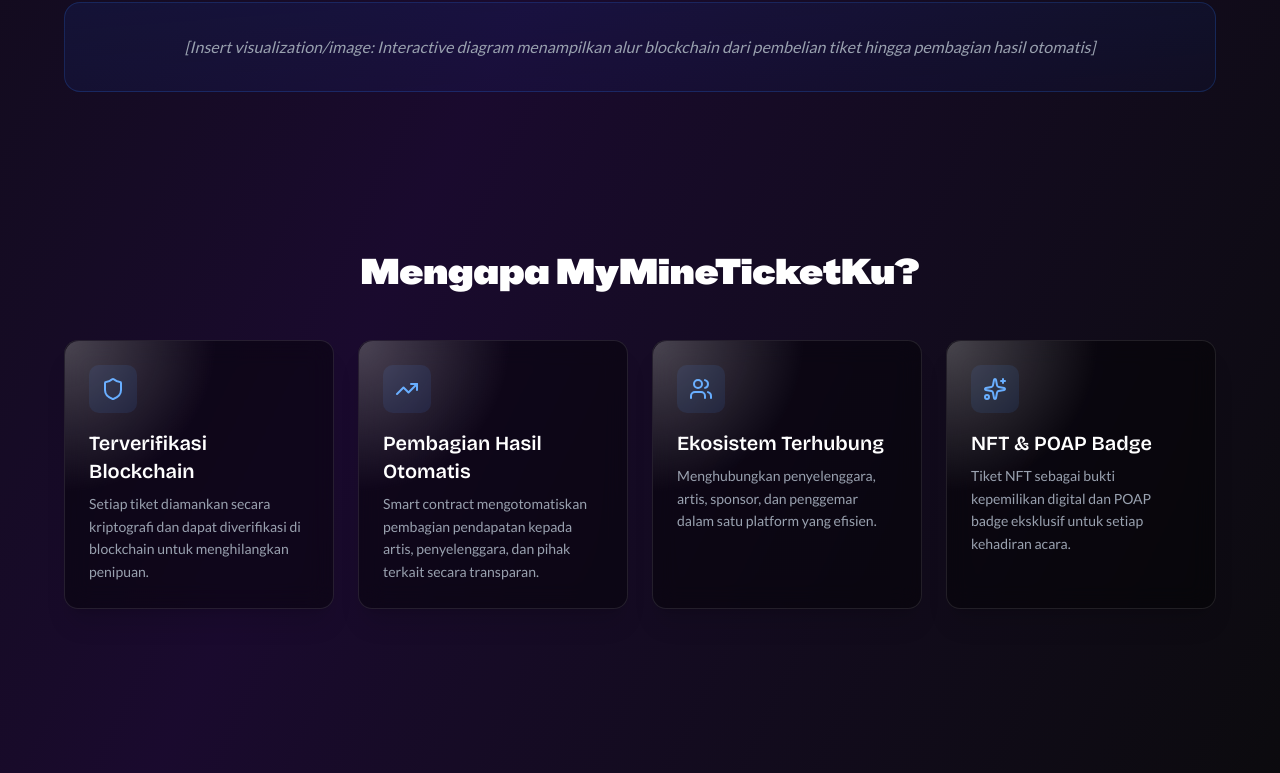
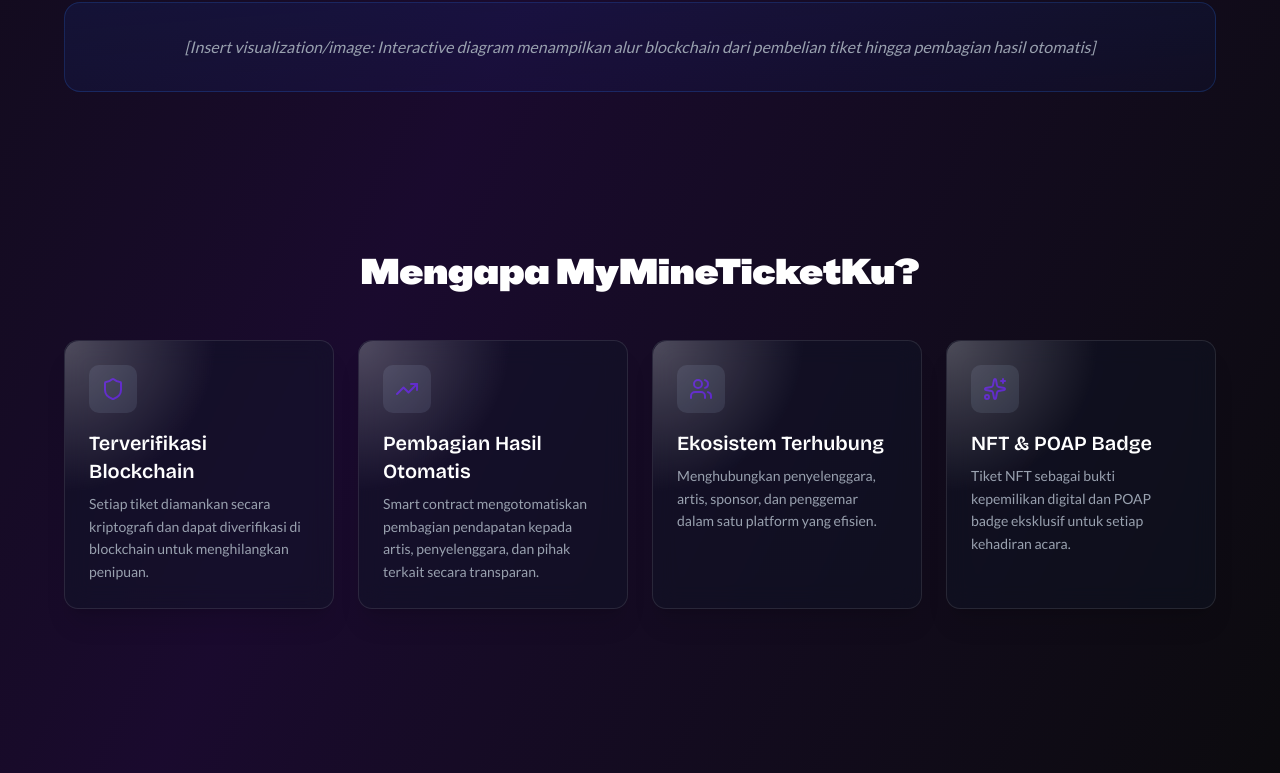
Before and after one commit to MaulRai/my-mine-ticket-ku-fe, a Next.js app: page / in a window 1280 px wide. Shown: the part 1577-2350 px from the top of the page. Built offline with nearby package versions, Linux system fonts and the light colour scheme.

Commit message:
feat: remove divider on landing

```diff
--- a/app/page.tsx
+++ b/app/page.tsx
@@ -108,15 +108,15 @@
 
             {/* Vision Content */}
             <div className="space-y-8 max-w-4xl mx-auto">
-              <div className="glass-fx bg-black/40 p-8 rounded-2xl border border-white/10">
+              <div className="glass-fx bg-black/20 p-8 rounded-2xl border border-white/10">
                 <p className="text-base sm:text-lg text-gray-300 font-body leading-relaxed">
-                  Semua dimulai dari <span className="text-blue-400 font-semibold">tokenisasi tiket acara</span> —
+                  Semua dimulai dari <span className="text-[#4a0dc3] font-semibold">tokenisasi tiket acara</span> —
                   membawa konser dan pameran ke blockchain untuk membantu penyelenggara, artis, dan penggemar
                   memverifikasi keaslian, menghilangkan penipuan, serta mengotomatiskan pembagian hasil.
                 </p>
               </div>
 
-              <div className="glass-fx bg-black/40 p-8 rounded-2xl border border-white/10">
+              <div className="glass-fx bg-black/20 p-8 rounded-2xl border border-white/10">
                 <p className="text-base sm:text-lg text-gray-300 font-body leading-relaxed">
                   <span className="text-white font-semibold">MyMineTicketKu</span> menghadirkan sistem tiket yang
                   efisien melalui NFT, smart contract, dan pembagian pendapatan yang transparan, memberdayakan seluruh
@@ -124,7 +124,7 @@
                 </p>
               </div>
 
-              <div className="glass-fx bg-black/40 p-8 rounded-2xl border border-white/10">
+              <div className="glass-fx bg-black/20 p-8 rounded-2xl border border-white/10">
                 <p className="text-base sm:text-lg text-gray-300 font-body leading-relaxed">
                   Baik Anda seorang artis, penyelenggara, sponsor, maupun penggemar,{" "}
                   <span className="text-white font-semibold">MyMineTicketKu</span> menjadikan setiap tiket sebagai bukti
@@ -150,9 +150,9 @@
 
             <div className="grid grid-cols-1 md:grid-cols-2 lg:grid-cols-4 gap-6">
               {/* Feature 1 */}
-              <div className="glass-fx bg-black/40 p-6 rounded-xl border border-white/10 hover:border-blue-500/30 transition-all group">
-                <div className="w-12 h-12 bg-blue-500/10 rounded-lg flex items-center justify-center mb-4 group-hover:bg-blue-500/20 transition-all">
-                  <Shield className="h-6 w-6 text-blue-400" />
+              <div className="glass-fx bg-gray-900/40 p-6 rounded-xl border border-white/10 hover:border-blue-500/30 transition-all group">
+                <div className="w-12 h-12 bg-blue-200/10 rounded-lg flex items-center justify-center mb-4 group-hover:bg-blue-500/20 transition-all">
+                  <Shield className="h-6 w-6 text-[#4a0dc3]" />
                 </div>
                 <h4 className="font-subheading text-xl font-semibold text-white mb-2">Terverifikasi Blockchain</h4>
                 <p className="font-body text-gray-400 text-sm leading-relaxed">
@@ -162,9 +162,9 @@
               </div>
 
               {/* Feature 2 */}
-              <div className="glass-fx bg-black/40 p-6 rounded-xl border border-white/10 hover:border-blue-500/30 transition-all group">
-                <div className="w-12 h-12 bg-blue-500/10 rounded-lg flex items-center justify-center mb-4 group-hover:bg-blue-500/20 transition-all">
-                  <TrendingUp className="h-6 w-6 text-blue-400" />
+              <div className="glass-fx bg-gray-900/40 p-6 rounded-xl border border-white/10 hover:border-blue-500/30 transition-all group">
+                <div className="w-12 h-12 bg-blue-200/10 rounded-lg flex items-center justify-center mb-4 group-hover:bg-blue-500/20 transition-all">
+                  <TrendingUp className="h-6 w-6 text-[#4a0dc3]" />
                 </div>
                 <h4 className="font-subheading text-xl font-semibold text-white mb-2">Pembagian Hasil Otomatis</h4>
                 <p className="font-body text-gray-400 text-sm leading-relaxed">
@@ -174,9 +174,9 @@
               </div>
 
               {/* Feature 3 */}
-              <div className="glass-fx bg-black/40 p-6 rounded-xl border border-white/10 hover:border-blue-500/30 transition-all group">
-                <div className="w-12 h-12 bg-blue-500/10 rounded-lg flex items-center justify-center mb-4 group-hover:bg-blue-500/20 transition-all">
-                  <Users className="h-6 w-6 text-blue-400" />
+              <div className="glass-fx bg-gray-900/40 p-6 rounded-xl border border-white/10 hover:border-blue-500/30 transition-all group">
+                <div className="w-12 h-12 bg-blue-200/10 rounded-lg flex items-center justify-center mb-4 group-hover:bg-blue-500/20 transition-all">
+                  <Users className="h-6 w-6 text-[#4a0dc3]" />
                 </div>
                 <h4 className="font-subheading text-xl font-semibold text-white mb-2">Ekosistem Terhubung</h4>
                 <p className="font-body text-gray-400 text-sm leading-relaxed">
@@ -185,9 +185,9 @@
               </div>
 
               {/* Feature 4 */}
-              <div className="glass-fx bg-black/40 p-6 rounded-xl border border-white/10 hover:border-blue-500/30 transition-all group">
-                <div className="w-12 h-12 bg-blue-500/10 rounded-lg flex items-center justify-center mb-4 group-hover:bg-blue-500/20 transition-all">
-                  <Sparkles className="h-6 w-6 text-blue-400" />
+              <div className="glass-fx bg-gray-900/40 p-6 rounded-xl border border-white/10 hover:border-blue-500/30 transition-all group">
+                <div className="w-12 h-12 bg-blue-200/10 rounded-lg flex items-center justify-center mb-4 group-hover:bg-blue-500/20 transition-all">
+                  <Sparkles className="h-6 w-6 text-[#4a0dc3]" />
                 </div>
                 <h4 className="font-subheading text-xl font-semibold text-white mb-2">NFT & POAP Badge</h4>
                 <p className="font-body text-gray-400 text-sm leading-relaxed">
```
Also changed, not shown: public/images/overlay-fading.png (added), public/images/overlay.png (added).
